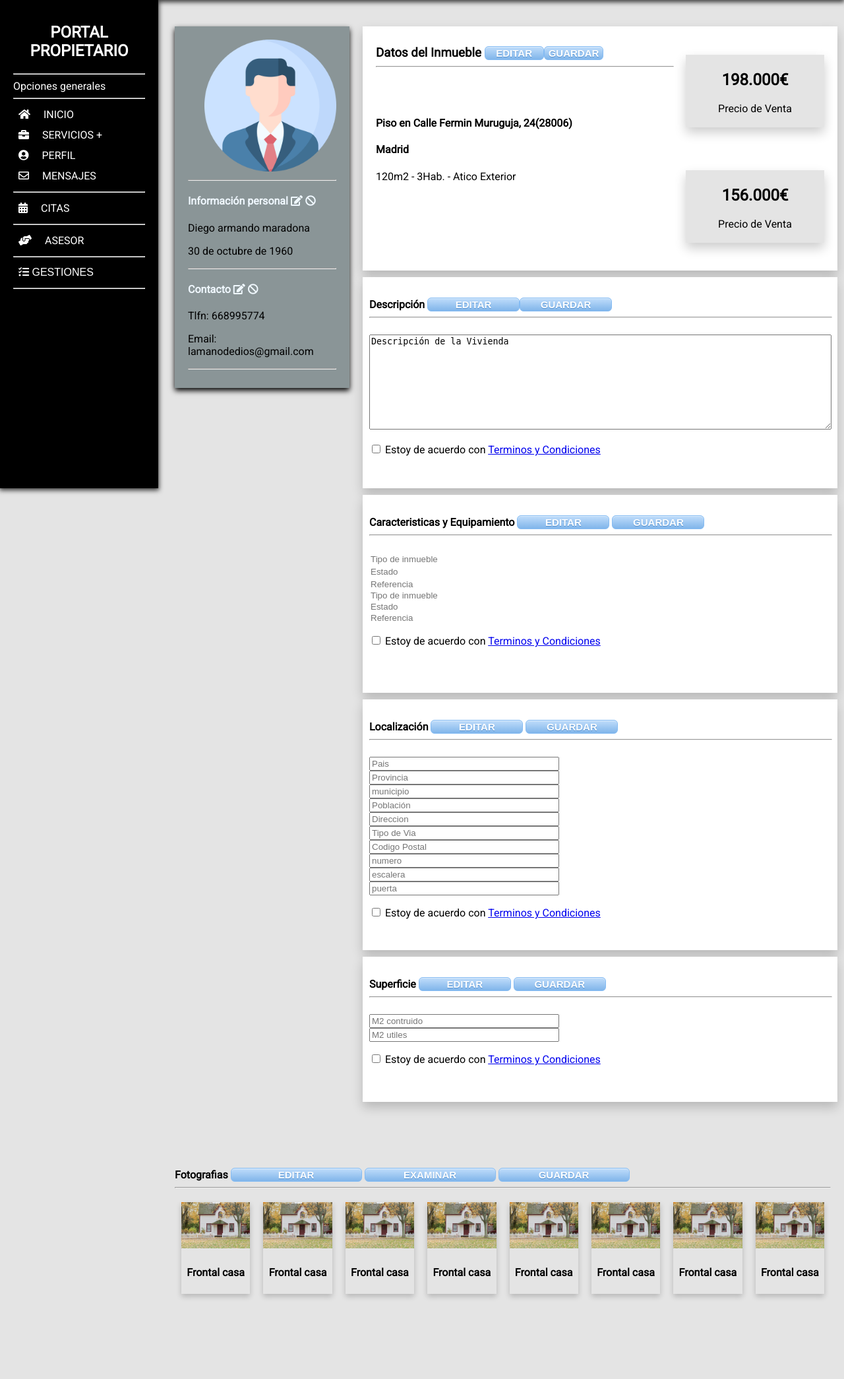
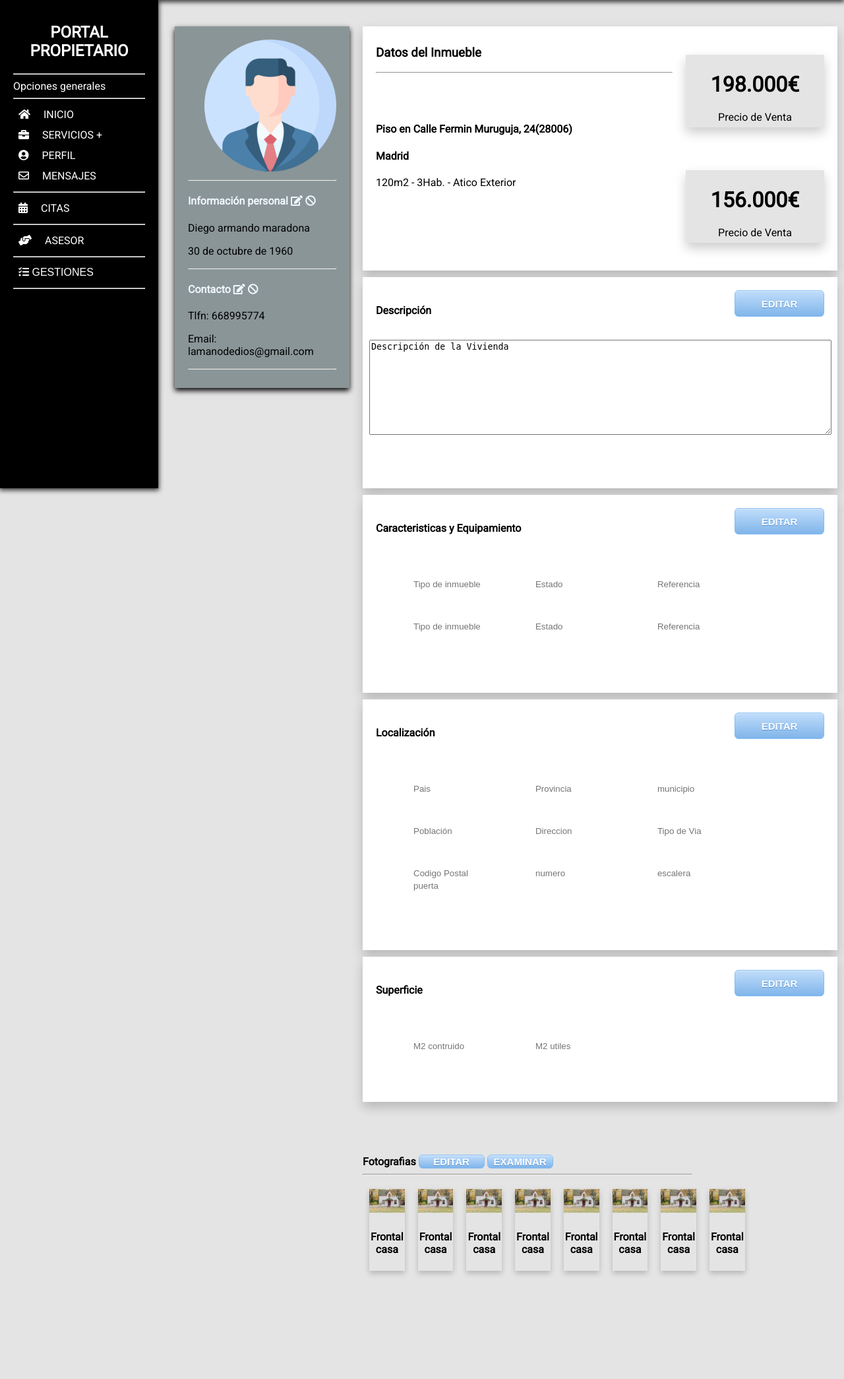
Before and after one commit to mario-orle/luisito, a PHP site: page /perfil2.html in a window 1280 px wide. Shown: the part 100-2190 px from the top of the page at 66% size. Run offline with PHP 8.4, Linux system fonts and the light colour scheme; some libraries are stand-ins or nearby versions.

Commit message:
mas madera

```diff
--- a/MENU PERFIL/perfil2.css
+++ b/MENU PERFIL/perfil2.css
@@ -57,33 +57,20 @@ justify-content: space-around;
   box-shadow: 0 8px 16px 0 rgba(0,0,0,0.2);
   text-align: center;
 }
-.linea-formulario{
-  display: flex;
-  justify-content: space-between;
-  width: 100%;
-}
+
 .fakeimg-perfil {
  margin-left:25px;
 }
 
-.form-caracteristicas hr{
-  width: 100%;
-  margin-bottom: 25px;
 
+.seccion-formulario input[readonly]{
+  color: black;
+  border:none;
 }
-.bg-fotos{
-  height: 300px;
-  margin-top:80px;
-
-}
-.fotos{
- display: flex;
- justify-content: space-around;
-
- }
-
 
 .descripcion{
+  display: flex;
+  flex-flow: column;
   margin-top:10px;
   background-color: white;
   width: 700px;
@@ -92,16 +79,9 @@ justify-content: space-around;
   box-shadow: 0 8px 16px 0 rgba(0,0,0,0.2);
 
 }
-
-.linea-formulario-caracteristicas-equipamiento{
-  display:flex;
-  justify-content: space-between;
-}
-.controls{
-  width: 40%;
-
-}
 .superficie{
+  display: flex;
+  flex-flow: column;
   margin-top:10px;
   background-color: white;
   width: 700px;
@@ -109,14 +89,10 @@ justify-content: space-around;
   padding: 10px;
   box-shadow: 0 8px 16px 0 rgba(0,0,0,0.2);
 }
-.seccion-formulario input[readonly]{
-  color: black;
-  border:none;
-
-
-}
 
 .localizacion{
+  display: flex;
+  flex-flow: column;
   margin-top:10px;
   background-color: white;
   width: 700px;
@@ -126,12 +102,36 @@ justify-content: space-around;
 
 }
 .caracteristicas-equipamiento{
+  display: flex;
+  flex-flow: column;
   margin-top:10px;
   background-color: white;
   width: 700px;
   height: 280px;
   padding: 10px;
   box-shadow: 0 8px 16px 0 rgba(0,0,0,0.2);
+}
+.pos-btn{
+  display: flex;
+  justify-content: space-between;
+  height: 40px;
+  margin-bottom: 25px;
+  padding: 10px;
+}
+.primer-bloque{
+  margin-top: 15px;
+  margin-left: 50px;
+padding: 15px;
+}
+.segundo-bloque{
+  margin-top: 15px;
+  margin-left: 50px;
+padding: 15px;
+}
+.tercer-bloque{
+  margin-top: 15px;
+  margin-left: 50px;
+padding: 15px;
 }
 
 .card {
@@ -151,12 +151,19 @@ justify-content: space-around;
   padding: 2px ;
   text-align: center;
 }
+.bg-fotos{
+  height: 300px;
+  margin-top:80px;
+}
+.fotos{
+ display: flex;
+ justify-content: space-between;
+}
 .btn-imagenes{
   width: 100%;
   justify-content: center;
-
 }
-.guardar{
+.botons.guardar{
   display: none;
 }
 
--- a/MENU PERFIL/perfil2.html
+++ b/MENU PERFIL/perfil2.html
@@ -77,13 +77,11 @@
         <hr />
       </div>
       <div class="main-perfil">
-        <section class="form-caracteristicas">
+        <div class="form-caracteristicas">
           <div class="main-datos">
             <div class="texto">
-              <h3>Datos del Inmueble <input class="botons" type="submit" value="EDITAR"><input class="botons"
-                  type="submit" value="GUARDAR">
+              <h3>Datos del Inmueble </h3>
               <hr />
-              </h3>
               <div class="datos-inmuebles">
                 <h4>Piso en Calle Fermin Muruguja, 24(28006)</h4>
                 <h4>Madrid</h4>
@@ -103,109 +101,96 @@
           </div>
 
           <div class="descripcion seccion-formulario">
-            <h4>Descripción <input class="botons" type="submit" value="EDITAR"><input class="botons" type="submit"
-                value="GUARDAR">
-              <hr />
-            </h4>
+            <div class="pos-btn">
+              <h4>Descripción </h4>
+              <button onclick="editar(event)" class="botons editar" type="button">EDITAR</button><button
+                onclick="guardar(event)" class="botons guardar" type="button">GURDAR</button>
+            </div>
             <textarea name="comentarios" rows="10" cols="40"
               style="width:695px; height: 138px;">Descripción de la Vivienda</textarea>
-            <p><input type="checkbox" id="myCheck" onmouseover="myFunction()" onclick=""> Estoy de acuerdo con <a
-                href="#">Terminos y Condiciones</a></p>
           </div>
 
           <div class="caracteristicas-equipamiento seccion-formulario">
-            <h4>Caracteristicas y Equipamiento <input onclick="editar()" class="botons editar" type="button" value="EDITAR"> <input
-                class="botons guardar" type="button" value="GUARDAR">
-              <hr />
-            </h4>
-            <div>
 
-              <div class="linea-formulario-caracteristicas-equipamiento1">
+            <div class="pos-btn">
+              <h4>Caracteristicas y Equipamiento </h4>
+
+              <button onclick="editar(event)" class="botons editar" type="button">EDITAR</button>
+              <button onclick="guardar(event)" class="botons guardar" type="button">GURDAR</button>
+
+            </div>
+            <div class="primer-bloque">
+              <div class="linea-formulario">
                 <input readonly class="controls" type="text" name="tipo de inmueble" id="tipo-inmueble"
                   placeholder="Tipo de inmueble">
-              </div>
-              <div class="linea-formulario-caracteristicas-equipamiento1">
                 <input readonly class="controls" type="text" name="estado" id="estado" placeholder="Estado">
-              </div>
-              <div class="linea-formulario-caracteristicas-equipamiento1">
                 <input readonly class="controls" type="text" name="refenrecia" id="referencia" placeholder="Referencia">
               </div>
             </div>
-            <div class="linea-formulario-caracteristicas-equipamiento">
+            <div class="segundo-bloque">
+              <div class="linea-formulario">
                 <input readonly class="controls" type="text" name="tipo de inmueble" id="tipo-inmueble"
                   placeholder="Tipo de inmueble">
-            </div>
-            <div class="linea-formulario-caracteristicas-equipamiento">
                 <input readonly class="controls" type="text" name="estado" id="estado" placeholder="Estado">
-            </div>
-            <div class="linea-formulario-caracteristicas-equipamiento">
                 <input readonly class="controls" type="text" name="refenrecia" id="referencia" placeholder="Referencia">
               </div>
-            <p><input readonly type="checkbox" id="myCheck" onmouseover="myFunction()" onclick=""> Estoy de acuerdo con
-              <a href="#">Terminos y Condiciones</a></p>
             </div>
+          </div>
+
           <div class="localizacion seccion-formulario">
-            <h4>Localización <input class="botons" type="submit" value="EDITAR"> <input class="botons" type="submit"
-                value="GUARDAR">
-              <hr />
-            </h4>
+            <div class="pos-btn">
+              <h4>Localización</h4>
+              <button onclick="editar(event)" class="botons editar" type="button">EDITAR</button><button
+                onclick="guardar(event)" class="botons guardar" type="button">GURDAR</button>
+
+            </div>
+            <div class="primer-bloque">
               <div class="linea-formulario-localizacion">
-              <input class="controls" type="text" name="pais" id="pais" placeholder="Pais">
+                <input readonly class="controls" type="text" name="pais" id="pais" placeholder="Pais">
+                <input readonly class="controls" type="text" name="provincia" id="provincia" placeholder="Provincia">
+                <input readonly class="controls" type="text" name="municipio" id="municipio" placeholder="municipio">
               </div>
+            </div>
+            <div class="segundo-bloque">
               <div class="linea-formulario-localizacion">
-              <input class="controls" type="text" name="provincia" id="provincia" placeholder="Provincia">
+                <input readonly class="controls" type="text" name="poblacion" id="poblacion" placeholder="Población">
+                <input readonly class="controls" type="text" name="direccion" id="direccion" placeholder="Direccion">
+                <input readonly class="controls" type="text" name="tipo-de-via" id="tipo-de-via"
+                  placeholder="Tipo de Via">
               </div>
+            </div>
+            <div class="tercer-bloque">
               <div class="linea-formulario-localizacion">
-              <input class="controls" type="text" name="municipio" id="municipio" placeholder="municipio">
+                <input readonly class="controls" type="text" name="codigo-postal" id="codigo-postal"
+                  placeholder="Codigo Postal">
+                <input readonly class="controls" type="text" name="numero" id="numero" placeholder="numero">
+                <input readonly class="controls" type="text" name="escalera" id="escalera" placeholder="escalera">
+                <input readonly class="controls" type="text" name="puerta" id="puerta" placeholder="puerta">
               </div>
-            <div class="linea-formulario-localizacion">
-              <input class="controls" type="text" name="poblacion" id="poblacion" placeholder="Población">
             </div>
-            <div class="linea-formulario-localizacion">
-              <input class="controls" type="text" name="direccion" id="direccion" placeholder="Direccion">
-            </div>
-            <div class="linea-formulario-localizacion">
-              <input class="controls" type="text" name="tipo-de-via" id="tipo-de-via" placeholder="Tipo de Via">
-            </div>
-            <div class="linea-formulario-localizacion">
-              <input class="controls" type="text" name="codigo-postal" id="codigo-postal" placeholder="Codigo Postal">
-            </div>
-            <div class="linea-formulario-localizacion">
-              <input class="controls" type="text" name="numero" id="numero" placeholder="numero">
-            </div>
-            <div class="linea-formulario-localizacion">
-              <input class="controls" type="text" name="escalera" id="escalera" placeholder="escalera">
-            </div>
-            <div class="linea-formulario-localizacion">
-              <input class="controls" type="text" name="puerta" id="puerta" placeholder="puerta">
-            </div>
-            <p><input type="checkbox" id="myCheck" onmouseover="myFunction()" onclick=""> Estoy de acuerdo con <a
-                href="#">Terminos y Condiciones</a></p>
           </div>
           <div class="superficie seccion-formulario">
-            <h4>Superficie <input class="botons" type="submit" value="EDITAR"> <input class="botons" type="submit"
-                value="GUARDAR">
-              <hr />
-            </h4>
-            <div class="linea-formulario-superficie">
-              <input class="controls" type="text" name="metros-contruido" id="metros-contruido"
+            <div class="pos-btn">
+              <h4>Superficie</h4>
+              <button onclick="editar(event)" class="botons editar" type="button">EDITAR</button><button
+                onclick="guardar(event)" class="botons guardar" type="button">GURDAR</button>
+            </div>
+            <div class="primer-bloque">
+              <input readonly class="controls" type="text" name="metros-contruido" id="metros-contruido"
                 placeholder="M2 contruido">
+              <input readonly class="controls" type="text" name="metro-utiles" id="metro-utiles"
+                placeholder="M2 utiles">
             </div>
-            <div class="linea-formulario-superficie">
-              <input class="controls" type="text" name="metro-utiles" id="metro-utiles" placeholder="M2 utiles">
           </div>
 
-            <p><input type="checkbox" id="myCheck" onmouseover="myFunction()" onclick=""> Estoy de acuerdo con <a
-                href="#">Terminos y Condiciones</a></p>
-          </div>
           </section>
-      </div>
+
         </div>
 
         <div class=bg-fotos>
           <div class="btn-imagenes">
-        <h4>Fotografias <input class="botons editar" type="submit" value="EDITAR"> <input class="botons" type="submit"
-            value="EXAMINAR"> <input class="botons guardar" type="submit" value="GUARDAR">
+            <h4>Fotografias <input class="botons editar" type="submit" value="EDITAR"> <input class="botons"
+                type="submit" value="EXAMINAR"> <input class="botons guardar" type="submit" value="GUARDAR">
               <hr />
             </h4>
             <div class="fotos">
@@ -258,7 +243,7 @@
                 </div>
               </div>
             </div>
-
+          </div>
         </div>
       </div>
     </div>
```
Also changed, not shown: MENU PERFIL/perfil2.js (+18 -3 lines). Lines whose indentation alone changed are shown as unchanged.
